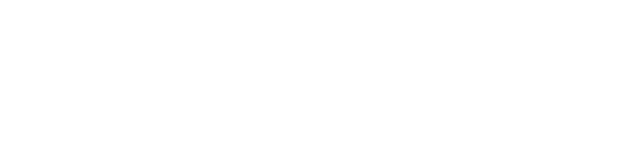
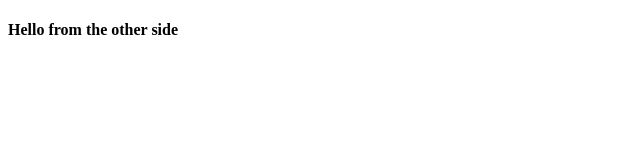
Before and after one commit to zaytsev5/repo, a plain HTML site: page index.html in a window 1280 px wide. Shown: the whole page, without its empty margins (0-640 px from the left). Drawn offline with Linux system fonts and the light colour scheme.

Commit message:
add h4 to index.html

```diff
--- a/index.html
+++ b/index.html
@@ -6,6 +6,6 @@
     <title>This is for title</title>
 </head>
 <body>
-
+    <h4>Hello from the other side</h4>
 </body>
 </html>
```
